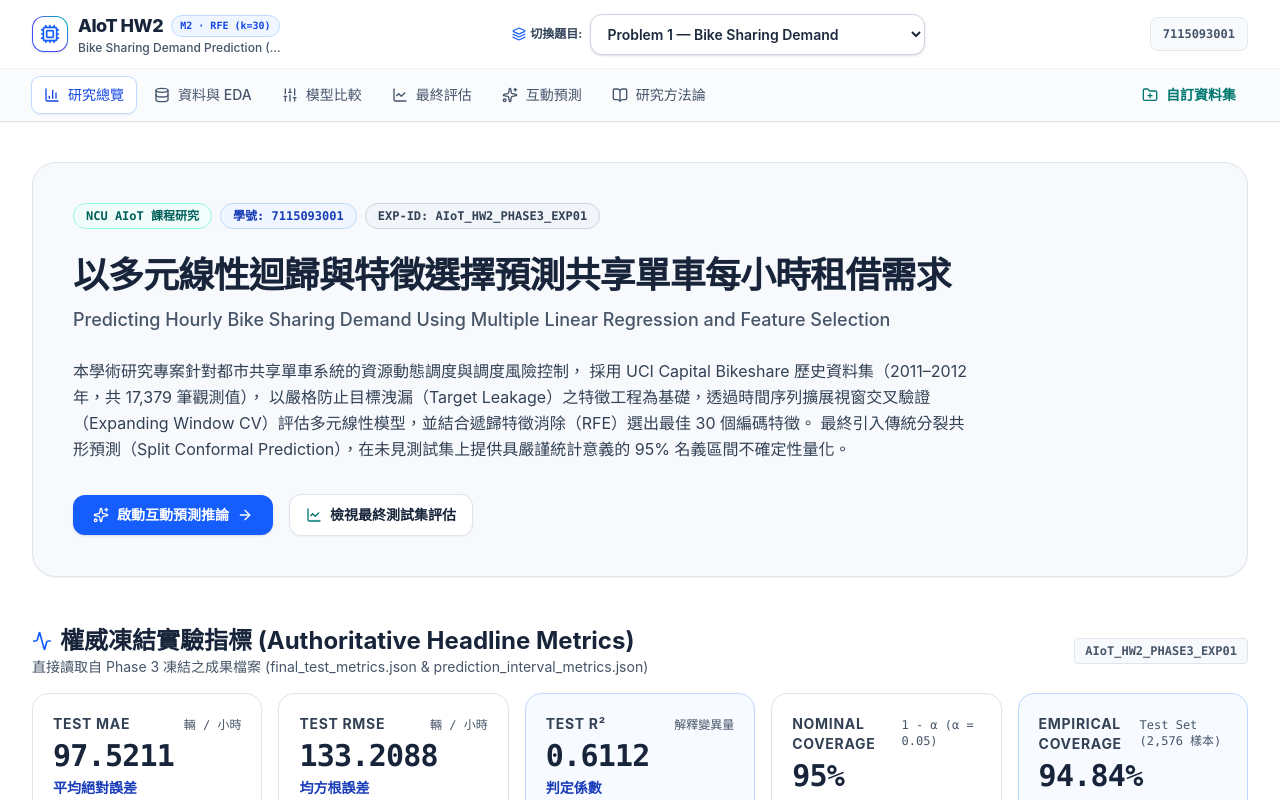
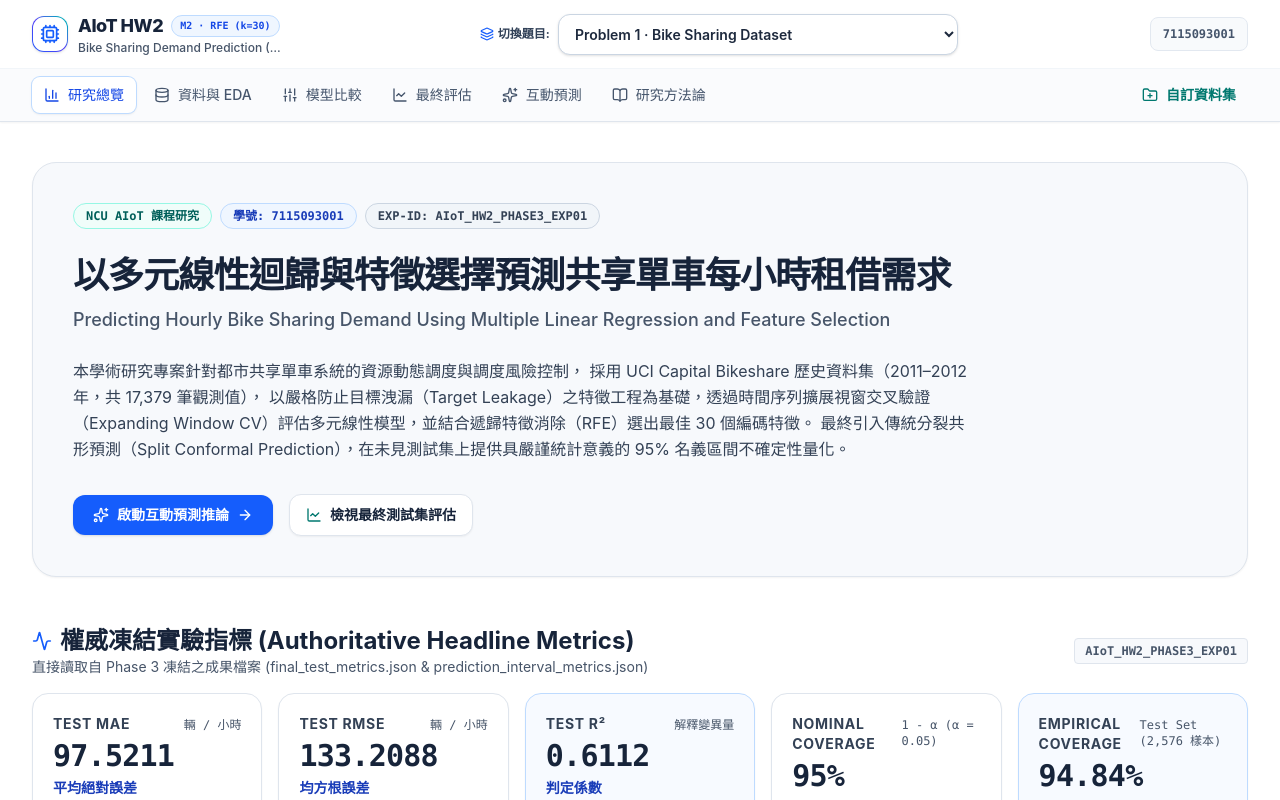
Before and after one commit to Augustine-723/AIoT_HW2, a Next.js app in the folder website/: page / in a window 1280 px wide. Shown: the top 800 px of the page. Built offline with nearby package versions, Linux system fonts and the light colour scheme.

Commit message:
ui: label each problem with its source dataset

```diff
--- a/website/components/Navbar.tsx
+++ b/website/components/Navbar.tsx
@@ -115,10 +115,10 @@ export default function Navbar() {
               value={currentProblem}
               onChange={(e) => handleProblemChange(e.target.value)}
               aria-label="選擇研究問題"
-              className="w-full md:w-[295px] lg:w-[335px] max-w-full bg-white hover:bg-slate-50 border border-slate-300 text-slate-800 text-sm font-semibold rounded-xl px-3 py-2.5 shadow-sm focus:ring-2 focus:ring-blue-500 focus:border-blue-500 focus:outline-none cursor-pointer transition-all"
+              className="w-full md:w-[360px] lg:w-[400px] max-w-full bg-white hover:bg-slate-50 border border-slate-300 text-slate-800 text-sm font-semibold rounded-xl px-3 py-2.5 shadow-sm focus:ring-2 focus:ring-blue-500 focus:border-blue-500 focus:outline-none cursor-pointer transition-all"
             >
-              <option value="p1">Problem 1 — Bike Sharing Demand</option>
-              <option value="p2">Problem 2 — Appliances Energy Prediction</option>
+              <option value="p1">Problem 1 · Bike Sharing Dataset</option>
+              <option value="p2">Problem 2 · Appliances Energy Prediction Dataset</option>
               <option value="custom">Custom Dataset — 自訂資料集</option>
             </select>
           </div>
@@ -176,7 +176,7 @@ export default function Navbar() {
                   currentProblem === "p1" ? "bg-blue-600 text-white" : "bg-slate-100 text-slate-700"
                 }`}
               >
-                <span>Problem 1 — Bike Sharing</span>
+                <span>Problem 1 · Bike Sharing Dataset</span>
                 {currentProblem === "p1" && <CheckCircle2 className="w-4 h-4 text-white" />}
               </button>
               <button
@@ -185,7 +185,7 @@ export default function Navbar() {
                   currentProblem === "p2" ? "bg-blue-600 text-white" : "bg-slate-100 text-slate-700"
                 }`}
               >
-                <span>Problem 2 — Appliances Energy</span>
+                <span>Problem 2 · Appliances Energy Prediction Dataset</span>
                 {currentProblem === "p2" && <CheckCircle2 className="w-4 h-4 text-white" />}
               </button>
               <button
```
